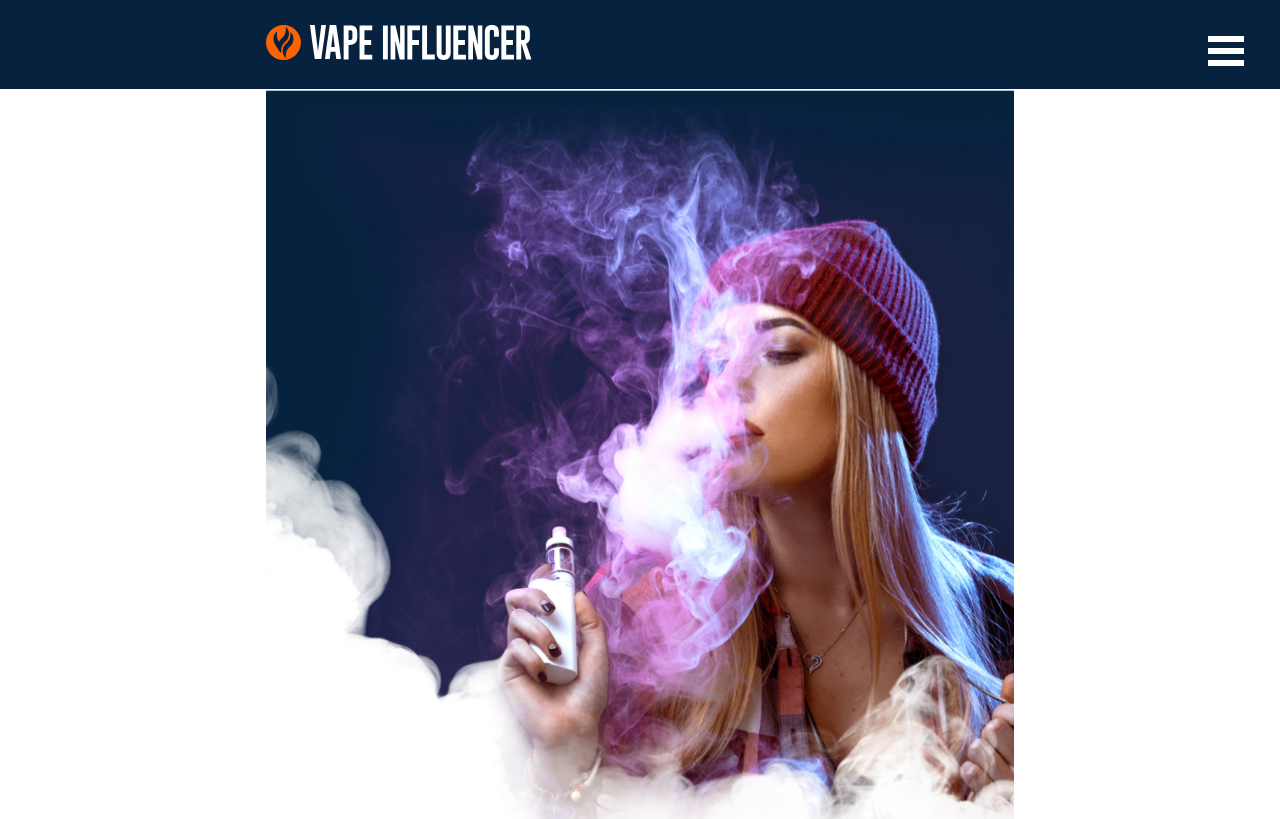
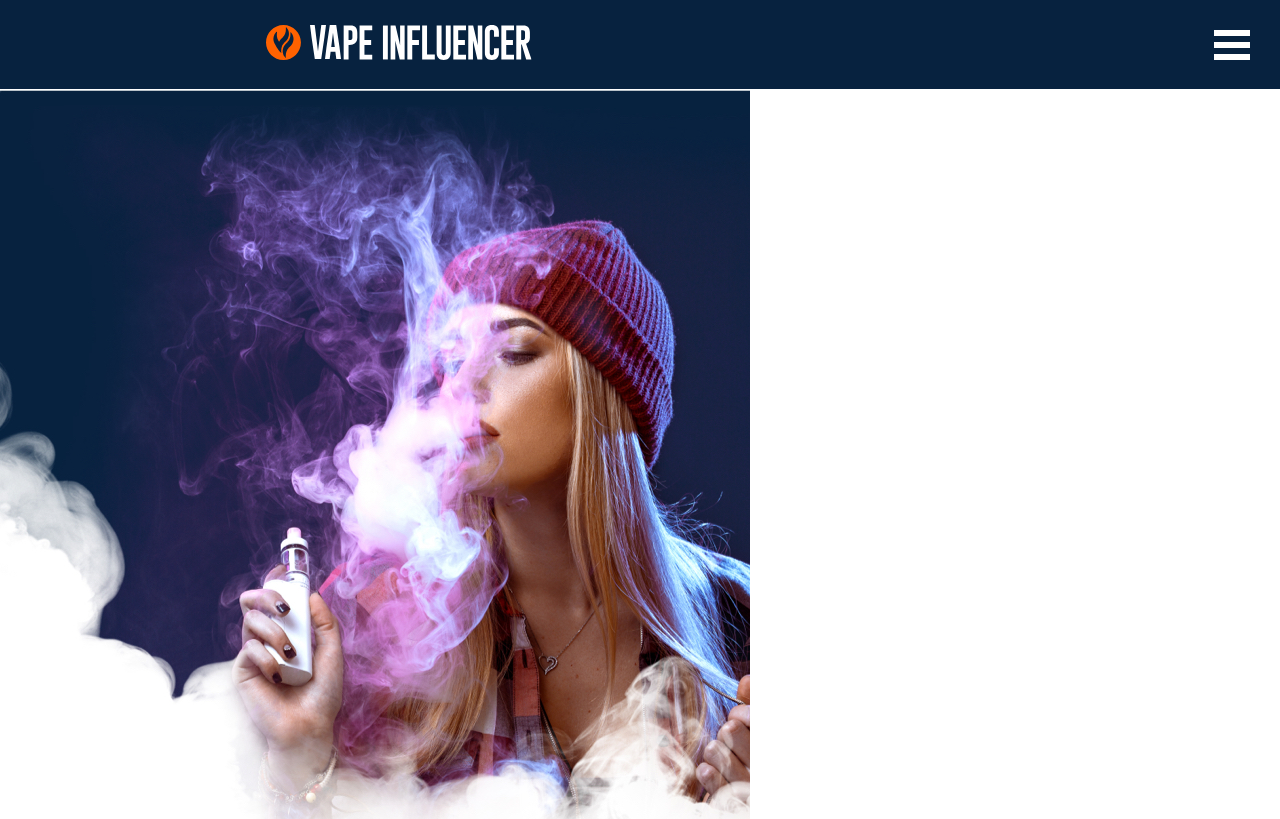
Before and after one commit to Parvis123/-Parvis123-vape-influencer-technical, a React (Create React App) app: page / in a window 1280 px wide. Shown: the top 819 px of the page. Built offline with nearby package versions, Linux system fonts and the light colour scheme; a web font is replaced by a local one.

Commit message:
added earning button to burger

```diff
--- a/src/components/burger-menu/BurgerMenu.jsx
+++ b/src/components/burger-menu/BurgerMenu.jsx
@@ -1,6 +1,7 @@
 import React, { Component } from "react";
 
 import { slide as Menu } from "react-burger-menu";
+import Button from "../button/Button";
 
 import "./burger-menu.scss";
 
@@ -27,9 +28,9 @@ class BurgerMenu extends Component {
         <a id="login" className="menu-item" href="/login">
           Log In
         </a>
-        <a id="start-earning-now" className="menu-item" href="/earning">
+        <Button id="burger-earning-button" className="menu-item" earning>
           Start Earning Now!
-        </a>
+        </Button>
       </Menu>
     );
   }
--- a/src/components/burger-menu/burger-menu.scss
+++ b/src/components/burger-menu/burger-menu.scss
@@ -15,11 +15,11 @@
 /* styling of burger button */
 
 .bm-burger-button {
-  position: fixed;
+  position: absolute;
   width: 36px;
   height: 30px;
-  right: 36px;
-  top: 36px;
+  right: 30px;
+  top: 30px;
 }
 
 /* color/shape of burger icon bars */
@@ -45,9 +45,6 @@
   font-size: 1.15em;
 }
 
-#start-earning-now {
-  margin-top: 40px;
-  background-color: #ffa500;
-  border-radius: 25px;
-  padding: 40px;
+#burger-earning-button {
+  margin: 0;
 }
--- a/src/components/header/header.scss
+++ b/src/components/header/header.scss
@@ -3,6 +3,7 @@
   display: flex;
   justify-content: space-around;
   background-color: #07223f;
+  height: auto;
 
   .logo-container {
     height: 100%;
--- a/src/components/mobile-background-image/mobile-background-image.scss
+++ b/src/components/mobile-background-image/mobile-background-image.scss
@@ -1,10 +1,6 @@
 .image-container {
   justify-content: center;
-  display: flex;
-  max-height: 970px;
-  width: auto;
+  display: hidden;
+  width: 100%;
+  height: auto;
 }
-
-img {
-  max-height: 970px;
-}
```
